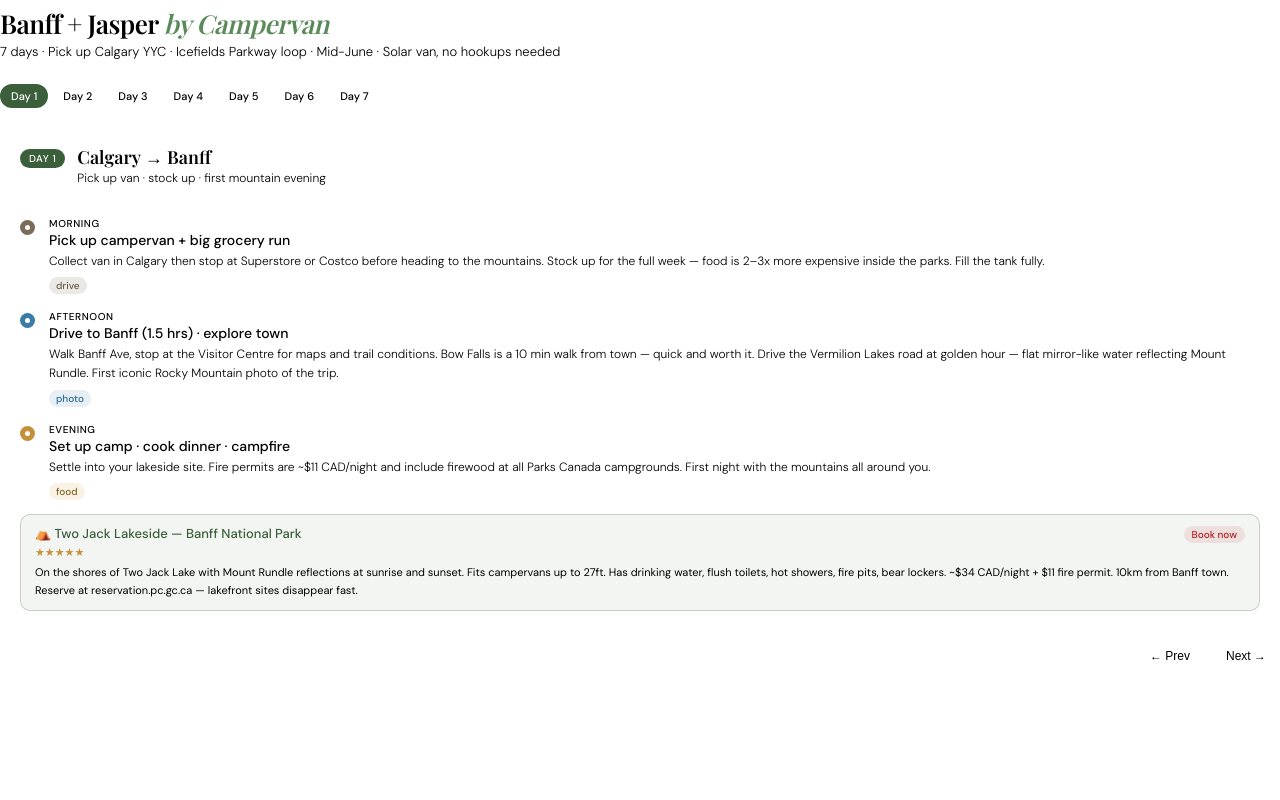
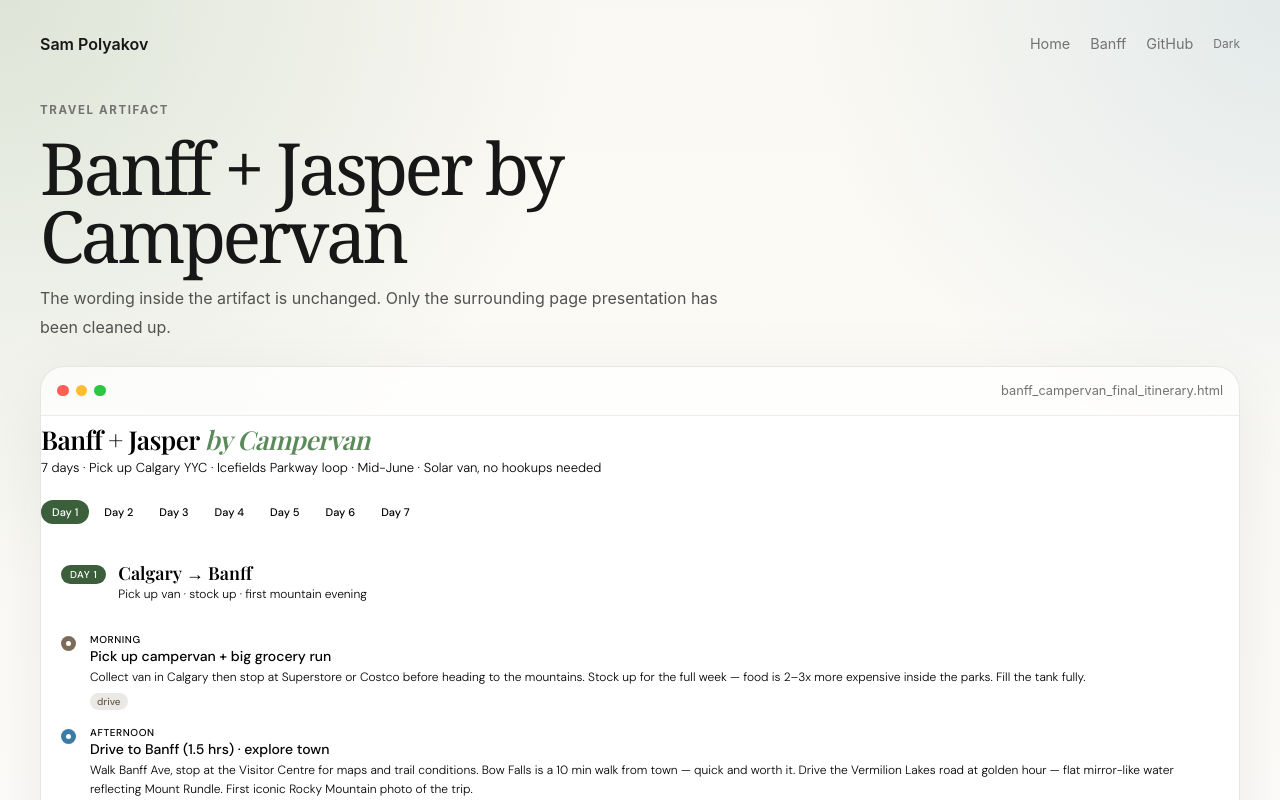
Before and after one commit to sampolz/portfolio, a Next.js app: page /banff-itinerary in a window 1280 px wide. Shown: the top 800 px of the page. Built offline with nearby package versions, Linux system fonts and the light colour scheme; a web font is replaced by a local one.

Commit message:
added react component to banff page

```diff
--- /dev/null
+++ b/app/banff-itinerary/page.module.css
@@ -0,0 +1,187 @@
+.page {
+  min-height: 100vh;
+  background:
+    radial-gradient(circle at top left, rgba(90, 138, 90, 0.18), transparent 32%),
+    radial-gradient(circle at top right, rgba(58, 124, 165, 0.12), transparent 26%),
+    linear-gradient(180deg, rgba(250, 248, 242, 0.96), rgba(255, 255, 255, 1));
+  color: rgb(23 23 23);
+}
+
+:global(html.dark) .page {
+  background:
+    radial-gradient(circle at top left, rgba(90, 138, 90, 0.2), transparent 28%),
+    radial-gradient(circle at top right, rgba(58, 124, 165, 0.15), transparent 24%),
+    linear-gradient(180deg, rgb(10 10 10), rgb(0 0 0));
+  color: rgb(245 245 245);
+}
+
+.shell {
+  max-width: 78rem;
+  margin: 0 auto;
+  padding: 2rem 1.5rem 3rem;
+}
+
+.nav {
+  display: flex;
+  justify-content: space-between;
+  align-items: center;
+  gap: 1rem;
+  margin-bottom: 2.5rem;
+}
+
+.brand {
+  font-size: 1rem;
+  font-weight: 600;
+  color: inherit;
+  text-decoration: none;
+}
+
+.navLinks {
+  display: flex;
+  align-items: center;
+  gap: 1.25rem;
+}
+
+.navLink {
+  font-size: 0.9rem;
+  color: rgb(115 115 115);
+  text-decoration: none;
+  transition: color 150ms ease;
+}
+
+.navLink:hover {
+  color: rgb(23 23 23);
+}
+
+:global(html.dark) .navLink {
+  color: rgb(163 163 163);
+}
+
+:global(html.dark) .navLink:hover {
+  color: rgb(245 245 245);
+}
+
+.intro {
+  max-width: 44rem;
+  margin-bottom: 1.5rem;
+}
+
+.eyebrow {
+  display: inline-block;
+  margin-bottom: 0.85rem;
+  font-size: 0.72rem;
+  font-weight: 700;
+  letter-spacing: 0.14em;
+  text-transform: uppercase;
+  color: rgb(115 115 115);
+}
+
+.title {
+  margin: 0;
+  font-family: Georgia, 'Times New Roman', serif;
+  font-size: clamp(2.25rem, 6vw, 4.5rem);
+  line-height: 0.95;
+  letter-spacing: -0.05em;
+}
+
+.dek {
+  margin-top: 0.9rem;
+  font-size: 1rem;
+  line-height: 1.8;
+  color: rgb(82 82 82);
+}
+
+:global(html.dark) .dek {
+  color: rgb(212 212 212);
+}
+
+.frame {
+  overflow: hidden;
+  border: 1px solid rgba(115, 115, 115, 0.16);
+  border-radius: 1.5rem;
+  background: rgba(255, 255, 255, 0.7);
+  box-shadow: 0 24px 80px rgba(0, 0, 0, 0.08);
+  backdrop-filter: blur(12px);
+}
+
+:global(html.dark) .frame {
+  border-color: rgba(255, 255, 255, 0.08);
+  background: rgba(18, 18, 18, 0.8);
+  box-shadow: 0 24px 80px rgba(0, 0, 0, 0.45);
+}
+
+.frameTop {
+  display: flex;
+  align-items: center;
+  justify-content: space-between;
+  gap: 1rem;
+  padding: 0.9rem 1rem;
+  border-bottom: 1px solid rgba(115, 115, 115, 0.12);
+}
+
+:global(html.dark) .frameTop {
+  border-bottom-color: rgba(255, 255, 255, 0.08);
+}
+
+.dots {
+  display: flex;
+  gap: 0.45rem;
+}
+
+.dot {
+  width: 0.72rem;
+  height: 0.72rem;
+  border-radius: 999px;
+}
+
+.dotRed {
+  background: #ff5f57;
+}
+
+.dotAmber {
+  background: #ffbd2e;
+}
+
+.dotGreen {
+  background: #28c840;
+}
+
+.frameLabel {
+  font-size: 0.8rem;
+  color: rgb(115 115 115);
+}
+
+:global(html.dark) .frameLabel {
+  color: rgb(163 163 163);
+}
+
+.embed {
+  display: block;
+  width: 100%;
+  height: calc(100vh - 17rem);
+  min-height: 52rem;
+  border: 0;
+  background: white;
+}
+
+@media (max-width: 720px) {
+  .shell {
+    padding: 1.25rem 1rem 2rem;
+  }
+
+  .nav {
+    flex-direction: column;
+    align-items: flex-start;
+    margin-bottom: 2rem;
+  }
+
+  .navLinks {
+    flex-wrap: wrap;
+    gap: 1rem;
+  }
+
+  .embed {
+    height: 78vh;
+    min-height: 44rem;
+  }
+}
--- a/app/banff-itinerary/page.tsx
+++ b/app/banff-itinerary/page.tsx
@@ -1,4 +1,7 @@
 import type { Metadata } from 'next'
+import Link from 'next/link'
+import { ThemeToggle } from 'app/components/theme-toggle'
+import styles from './page.module.css'
 
 export const metadata: Metadata = {
   title: 'Banff Campervan Itinerary',
@@ -7,14 +10,52 @@ export const metadata: Metadata = {
 
 export default function BanffItineraryPage() {
   return (
-    <iframe
-      src="/banff_campervan_final_itinerary.html"
-      title="Banff Campervan Itinerary"
-      style={{
-        border: 0,
-        width: '100%',
-        minHeight: '100vh',
-      }}
-    />
+    <main className={styles.page}>
+      <div className={styles.shell}>
+        <nav className={styles.nav}>
+          <Link href="/" className={styles.brand}>
+            Sam Polyakov
+          </Link>
+          <div className={styles.navLinks}>
+            <Link href="/" className={styles.navLink}>
+              Home
+            </Link>
+            <Link href="/banff-itinerary" className={styles.navLink}>
+              Banff
+            </Link>
+            <a href="https://github.com/sampolz" className={styles.navLink}>
+              GitHub
+            </a>
+            <ThemeToggle />
+          </div>
+        </nav>
+
+        <section className={styles.intro}>
+          <div className={styles.eyebrow}>Travel Artifact</div>
+          <h1 className={styles.title}>Banff + Jasper by Campervan</h1>
+          <p className={styles.dek}>
+            The wording inside the artifact is unchanged. Only the surrounding page
+            presentation has been cleaned up.
+          </p>
+        </section>
+
+        <section className={styles.frame}>
+          <div className={styles.frameTop}>
+            <div className={styles.dots}>
+              <span className={`${styles.dot} ${styles.dotRed}`} />
+              <span className={`${styles.dot} ${styles.dotAmber}`} />
+              <span className={`${styles.dot} ${styles.dotGreen}`} />
+            </div>
+            <div className={styles.frameLabel}>banff_campervan_final_itinerary.html</div>
+          </div>
+
+          <iframe
+            src="/banff_campervan_final_itinerary.html"
+            title="Banff Campervan Itinerary"
+            className={styles.embed}
+          />
+        </section>
+      </div>
+    </main>
   )
 }
```
